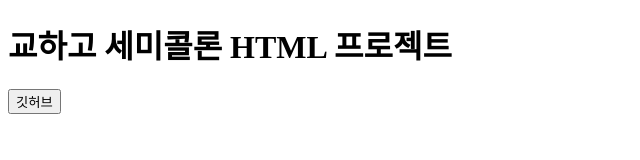
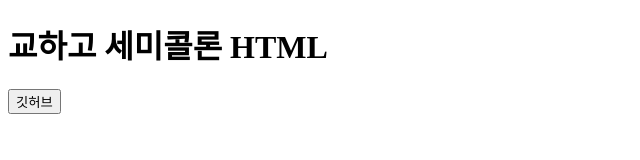
Before and after one commit to junhyeon802/main, a plain HTML site: page index.html in a window 1280 px wide. Shown: the whole page, without its empty margins (0-640 px from the left). Drawn offline with Linux system fonts and the light colour scheme.

Commit message:
제목 변경

```diff
--- a/index.html
+++ b/index.html
@@ -8,7 +8,7 @@
 </head>
 <body>
     <h1>
-        교하고 세미콜론 HTML 프로젝트
+        교하고 세미콜론 HTML
     </h1>
     <div>
         <a href="http://github.com/semiColon-html" target="_blank">
```
